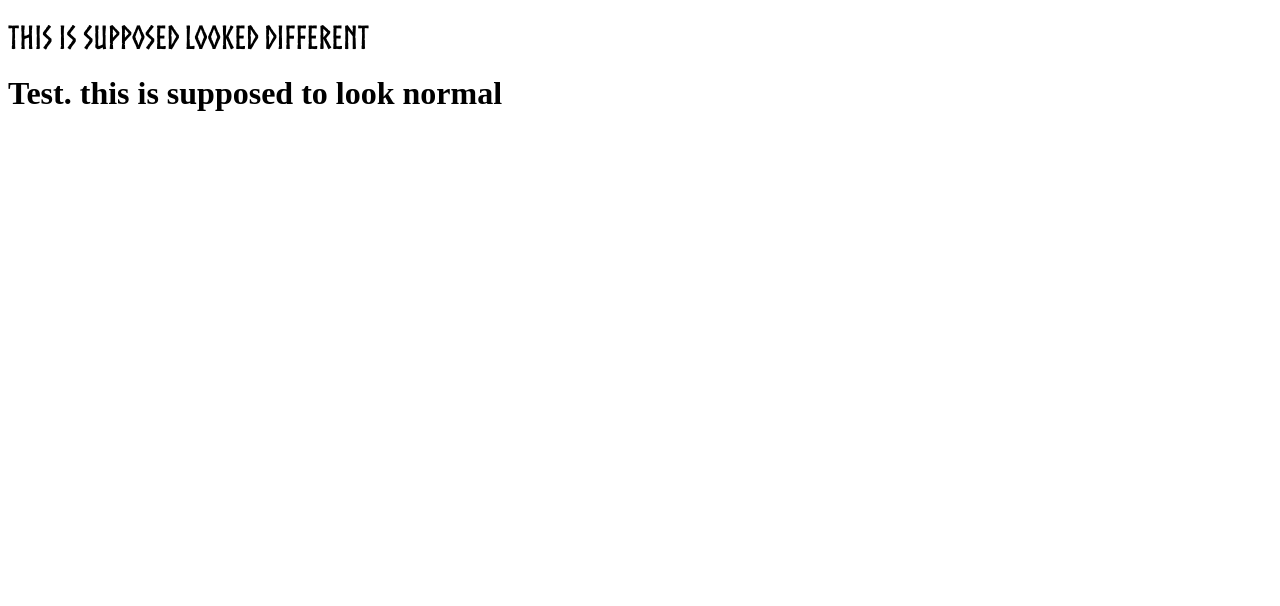
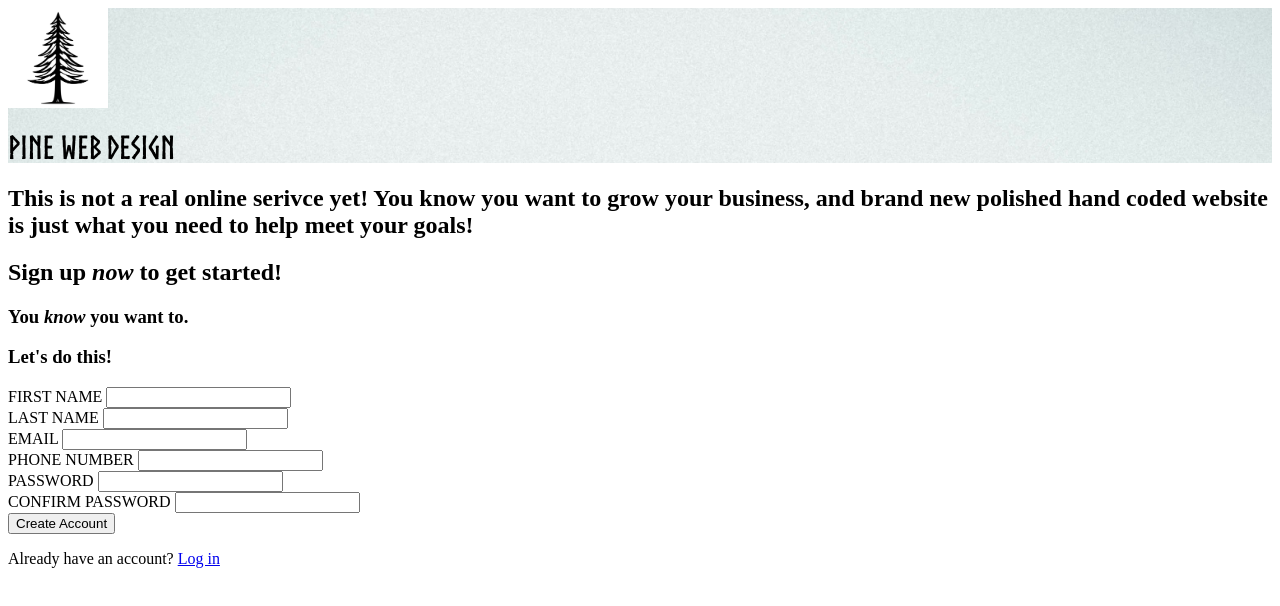
Before and after one commit to burnsk15/sign-up-form, a plain HTML site: page index.html in a window 1280 px wide. Drawn offline with Linux system fonts and the light colour scheme.

Commit message:
Add html structure and css to validate they are linked

```diff
--- a/index.html
+++ b/index.html
@@ -7,8 +7,44 @@
   </head>
 <body>
     <header>
-        <h1>This is supposed looked different</h1>
+        <img class="logo" src="./images/726bc843-a264-4388-90d6-bde580ec55b2.jpg" alt="Pine tree logo">
+        <h1>Pine Web Design</h1>
     </header>
-    <h1>Test. this is supposed to look normal</h1>
+    <div>
+      <h2>This is not a real online serivce yet! You know you want to grow your business, and brand new polished hand coded website is just what you need to help meet your goals!</h2>
+      <h2>Sign up <em>now</em> to get started!</h2>
+      <h3>You <em>know</em> you want to.</h3>
+    </div>
+    <form>
+      <h3>Let's do this!</h3>
+      <div class="form-line">
+        <label for="fname">FIRST NAME</label>
+        <input type="text" id="fname" name="fname">
+      </div>
+      <div class="form-line">
+        <label for="lname">LAST NAME</label>
+        <input type="text" id="lname" name="lname">
+      </div>
+      <div class="form-line">
+        <label for="email">EMAIL</label>
+        <input type="email" id="email" name="email">
+      </div>
+      <div class="form-line">
+        <label for="phone">PHONE NUMBER</label>
+        <input type="text" id="phone" name="phone" >
+      </div>
+      <div class="form-line">
+        <label for="password">PASSWORD</label>
+        <input type="text" id="password" name="password">
+      </div>
+      <div class="form-line">
+        <label for="confirm"> CONFIRM PASSWORD</label>
+        <input type="text" id="confirm" name="confirm">
+      </div>
+      <div>
+        <button type="submit">Create Account</button>
+      </div>
+    </form>
+    <p>Already have an account? <a href="url">Log in</a></p>
   </body>
 </html>
--- a/style.css
+++ b/style.css
@@ -5,4 +5,16 @@
 
 header {
     font-family: norse-bold;
+    background-image: url("./images/clement-m-igX2deuD9lc-unsplash.jpg");
+    background-repeat: no-repeat;
+    background-size: cover;
 }
+
+.logo {
+    width: 100px;
+    height:auto;
+}
+
+body {
+
+}
```
Also changed, not shown: 1 other file.
